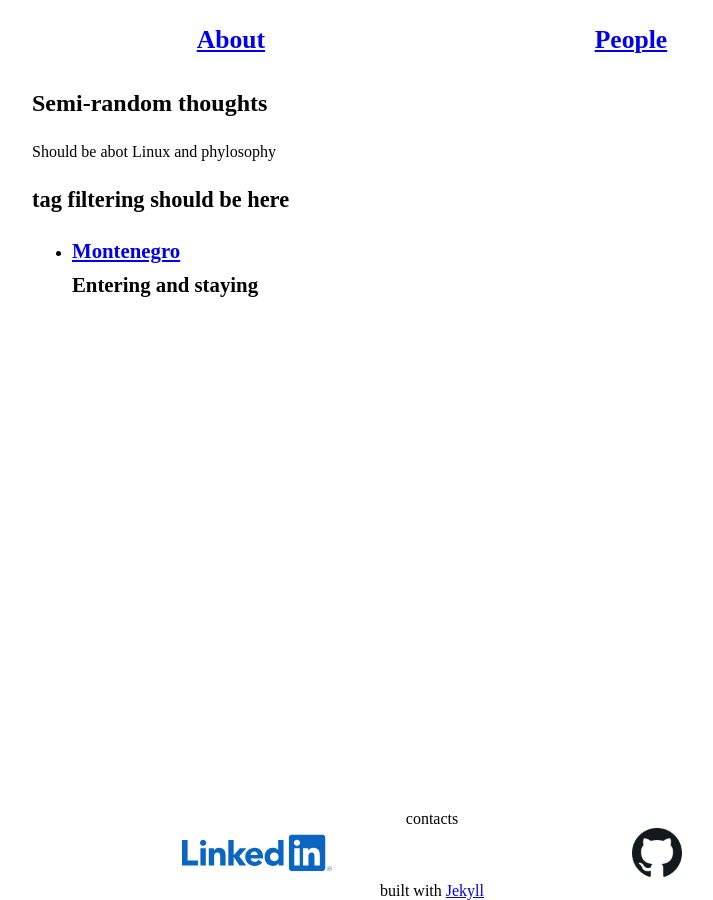
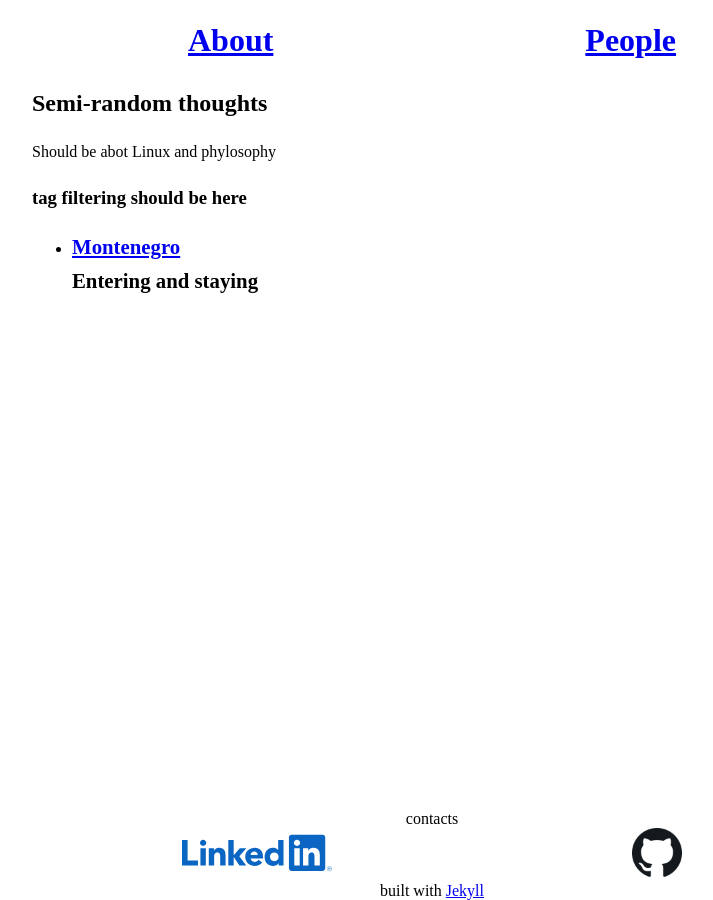
Before and after one commit to DmitryAlCh/mypage, a Jekyll site: the page built from blog.md, in a window 1280 px wide. Shown: the whole page, without its empty margins (208-921 px from the left). Built offline with Jekyll 4.4.1, drawn with Linux system fonts in a browser that asks for light colours.

Commit message:
added saner h1..h6 tag font-sizes

```diff
--- a/assets/css/main.css
+++ b/assets/css/main.css
@@ -6,7 +6,7 @@ html, body {
 
 }
 h1 {
-  font-size: 1.6em;
+  font-size: 2em;
   margin-top: 10px;
   margin-bottom: 10px;
 }
@@ -16,7 +16,7 @@ h2 {
   margin-bottom: 10px;
 }
 h3 {
-  font-size: 1.4em;
+  font-size: 1.17em;
   margin-top: 10px;
   margin-bottom: 0px;
 }
@@ -26,12 +26,12 @@ h4 {
   margin-bottom: 0px;
 }
 h5 {
-  font-size: 1.2em;
+  font-size: 0.83em;
   margin-top: 10px;
   margin-bottom: 0px;
 }
 h6 {
-  font-size: 1.1em;
+  font-size: 0.67em;
   margin-top: 10px;
   margin-bottom: 0px;
 }
```
